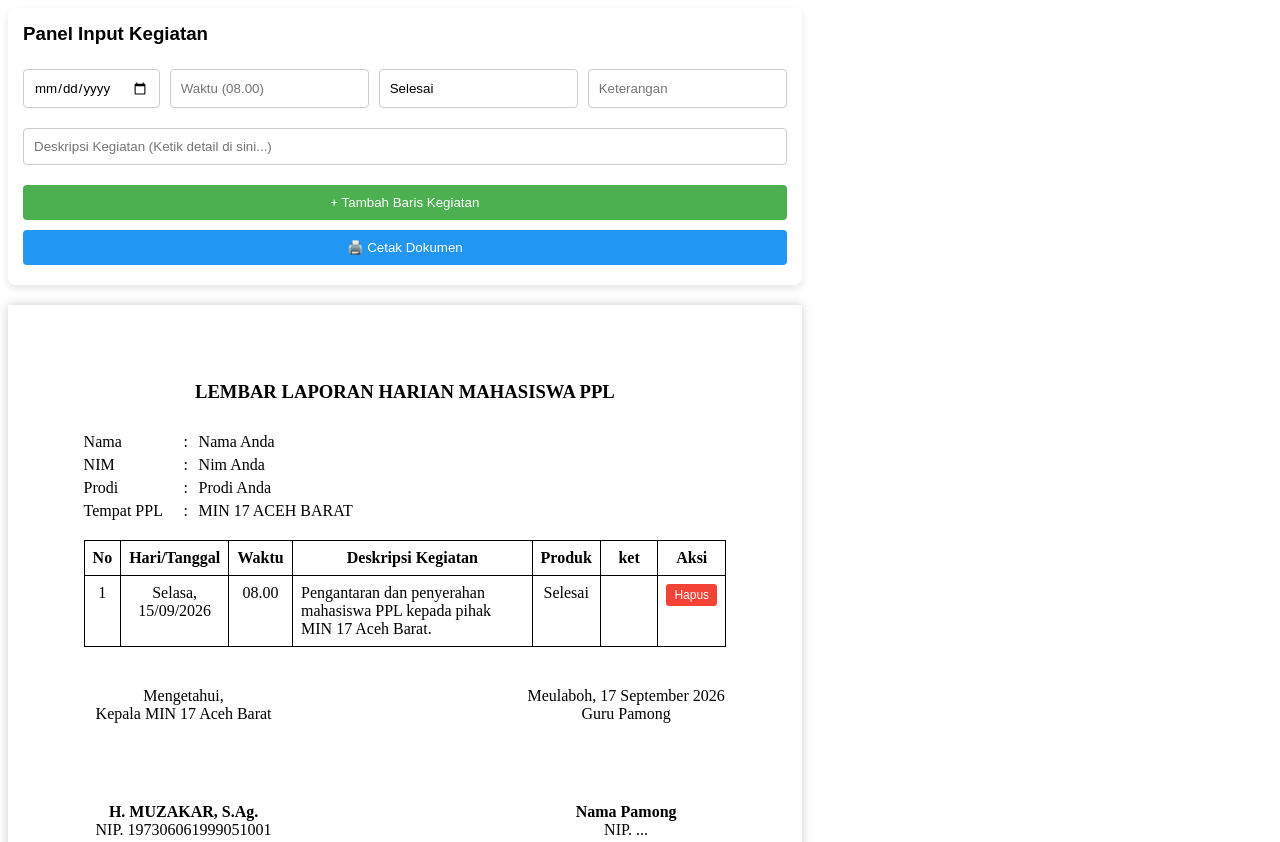
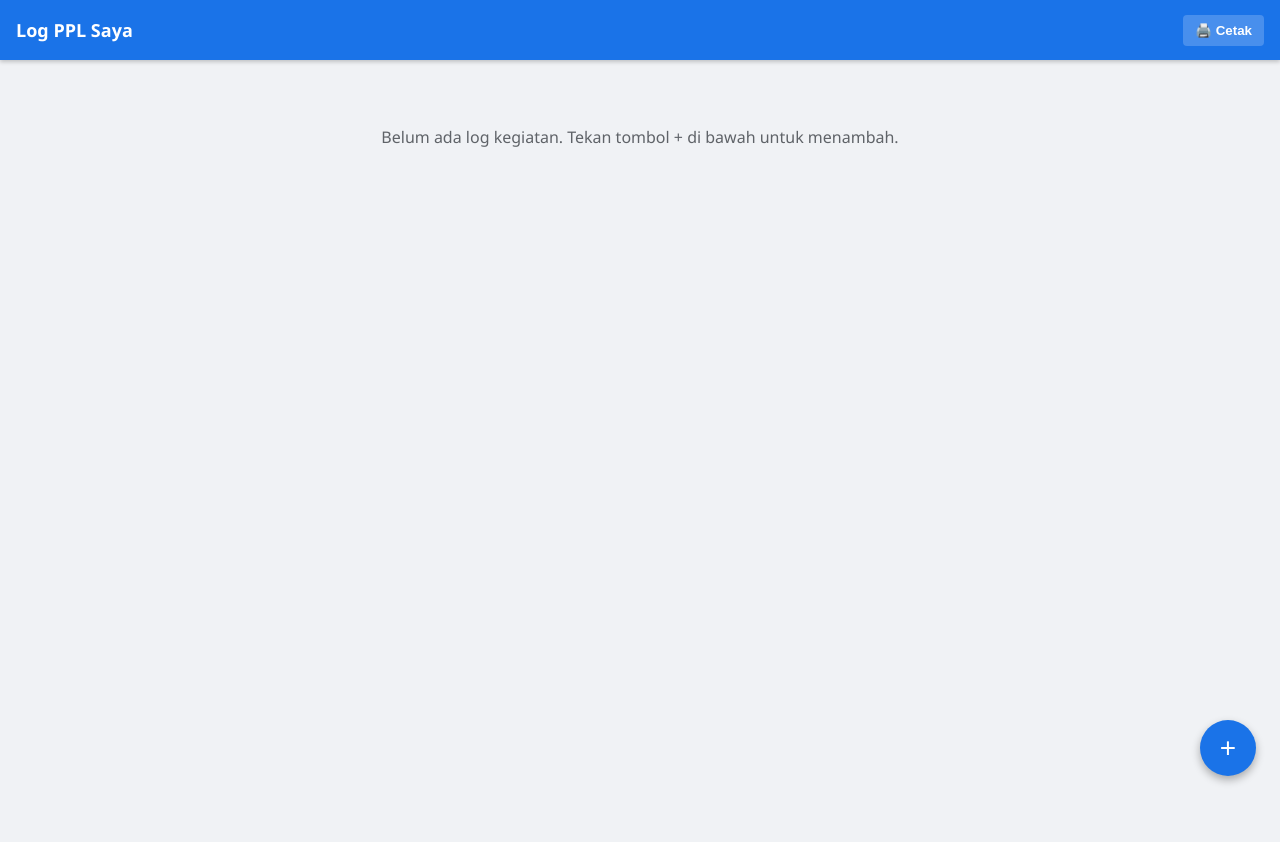
Before and after one commit to thisneid-prog/Logbook-Harian, a plain HTML site: page index.html in a window 1280 px wide. Shown: the top 842 px of the page. After the commit the page ends 800 px from the top, so only its background shows below. Drawn offline with Linux system fonts and the light colour scheme.

Commit message:
Update index.html

```diff
--- a/index.html
+++ b/index.html
@@ -2,252 +2,260 @@
 <html lang="id">
 <head>
     <meta charset="UTF-8">
-    <meta name="viewport" content="width=device-width, initial-scale=1.0">
-    <title>Laporan Harian PPL</title>
+    <meta name="viewport" content="width=device-width, initial-scale=1.0, maximum-scale=1.0, user-scalable=no">
+    <title>Aplikasi Log PPL</title>
     <style>
-        <!-- Menghubungkan manifest -->
-    <link rel="manifest" href="manifest.json">
-    <!-- Mengatur warna tema untuk bar status di HP Android -->
-    <meta name="theme-color" content="#4CAF50">
-    <link rel="apple-touch-icon" href="https://cdn-icons-png.flaticon.com/512/2965/2965306.png">
-        /* Pengaturan Dasar Halaman */
+        /* ========================================= */
+        /* 1. GAYA UNTUK LAYAR HP (APP INTERFACE)    */
+        /* ========================================= */
+        @media screen {
             body {
-            font-family: 'Times New Roman', Times, serif;
-            background-color: #e0e0e0;
+                font-family: 'Segoe UI', Roboto, Helvetica, Arial, sans-serif;
+                background-color: #f0f2f5;
                 margin: 0;
-            padding: 20px 10px;
-            display: flex;
-            flex-direction: column;
-            align-items: center;
+                padding: 0;
+                padding-top: 60px; /* Jarak untuk header yang fixed */
+                padding-bottom: 80px; /* Jarak agar konten tidak tertutup tombol tambah */
             }
 
-        /* Panel Kendali (Form Input) */
-        .kontrol-panel {
+            /* Header Aplikasi / App Bar */
+            .app-header {
+                background-color: #1a73e8;
+                color: white;
+                position: fixed;
+                top: 0;
+                left: 0;
+                right: 0;
+                height: 60px;
+                display: flex;
+                align-items: center;
+                justify-content: space-between;
+                padding: 0 16px;
+                box-shadow: 0 2px 4px rgba(0,0,0,0.2);
+                z-index: 100;
+            }
+            .app-header h1 { font-size: 18px; margin: 0; }
+            .btn-header { background: rgba(255,255,255,0.2); color: white; border: none; padding: 8px 12px; border-radius: 4px; font-weight: bold; cursor: pointer; }
+
+            /* Wadah Daftar Kartu */
+            .list-container { padding: 16px; }
+
+            /* Desain Kartu (Card) */
+            .card {
                 background: white;
-            padding: 15px;
                 border-radius: 8px;
-            margin-bottom: 20px;
-            width: 100%;
-            max-width: 210mm;
-            box-shadow: 0 4px 8px rgba(0,0,0,0.1);
-            font-family: Arial, sans-serif;
-            box-sizing: border-box;
+                padding: 16px;
+                margin-bottom: 12px;
+                box-shadow: 0 1px 3px rgba(0,0,0,0.1);
+                position: relative;
+            }
+            .card-header { display: flex; justify-content: space-between; font-size: 12px; color: #5f6368; margin-bottom: 8px; border-bottom: 1px solid #eee; padding-bottom: 8px;}
+            .card-title { font-size: 14px; color: #202124; margin-bottom: 8px; font-weight: bold; }
+            .card-desc { font-size: 14px; color: #3c4043; line-height: 1.4; margin-bottom: 12px; }
+            .card-footer { display: flex; justify-content: space-between; font-size: 12px; }
+            .badge { background: #e6f4ea; color: #1e8e3e; padding: 2px 8px; border-radius: 12px; }
+
+            /* Tombol Hapus di dalam Kartu */
+            .btn-hapus-card { background-color: #ffebee; color: #d32f2f; border: none; padding: 4px 8px; border-radius: 4px; cursor: pointer; font-weight: bold; }
+
+            /* Tombol Melayang (Floating Action Button / FAB) */
+            .fab {
+                position: fixed;
+                bottom: 24px;
+                right: 24px;
+                background-color: #1a73e8;
+                color: white;
+                width: 56px;
+                height: 56px;
+                border-radius: 28px;
+                display: flex;
+                align-items: center;
+                justify-content: center;
+                font-size: 28px;
+                box-shadow: 0 4px 8px rgba(0,0,0,0.3);
+                cursor: pointer;
+                border: none;
+                z-index: 100;
             }
 
-        .kontrol-panel input {
-            padding: 10px;
-            margin: 5px 0;
-            border: 1px solid #ccc;
-            border-radius: 4px;
-            box-sizing: border-box;
+            /* Jendela Pop-up Modal untuk Form Input */
+            .modal-overlay { display: none; position: fixed; top: 0; left: 0; right: 0; bottom: 0; background: rgba(0,0,0,0.5); z-index: 200; align-items: center; justify-content: center; padding: 16px; }
+            .modal-content { background: white; width: 100%; max-width: 400px; border-radius: 8px; padding: 20px; box-sizing: border-box; }
+            .modal-content h3 { margin-top: 0; margin-bottom: 16px; }
+            .form-group { margin-bottom: 12px; }
+            .form-group label { display: block; font-size: 12px; color: #5f6368; margin-bottom: 4px; }
+            .form-group input, .form-group textarea { width: 100%; padding: 10px; border: 1px solid #ccc; border-radius: 4px; box-sizing: border-box; font-family: inherit; }
+            .form-group textarea { height: 80px; resize: none; }
+
+            .modal-actions { display: flex; justify-content: flex-end; gap: 10px; margin-top: 20px; }
+            .btn-batal { background: transparent; color: #5f6368; border: none; padding: 10px 16px; cursor: pointer; font-weight: bold; }
+            .btn-simpan { background: #1a73e8; color: white; border: none; padding: 10px 16px; border-radius: 4px; cursor: pointer; font-weight: bold; }
+
+            /* Sembunyikan format dokumen saat di layar HP */
+            .print-only { display: none !important; }
         }
 
-        .kontrol-panel button {
-            padding: 10px 15px;
-            margin: 5px 0;
-            background-color: #4CAF50;
-            color: white;
-            border: none;
-            border-radius: 4px;
-            cursor: pointer;
-            width: 100%;
-        }
+        /* ========================================= */
+        /* 2. GAYA UNTUK KERTAS CETAK (DOCUMENT)     */
+        /* ========================================= */
+        @media print {
+            /* Sembunyikan antarmuka aplikasi mobile saat dicetak */
+            .screen-only { display: none !important; }
 
-        .kontrol-panel button.print-btn { background-color: #2196F3; }
-        .kontrol-panel button:hover { opacity: 0.8; }
+            body { font-family: 'Times New Roman', Times, serif; background: white; margin: 0; padding: 0; }
 
-        .input-group {
-            display: flex;
-            flex-wrap: wrap;
-            gap: 10px;
-            margin-bottom: 10px;
-        }
-        .input-group input { width: auto; flex: 1; }
+            .kertas-dokumen { width: 100%; padding: 10mm 20mm; box-sizing: border-box; }
+            .judul { text-align: center; font-weight: bold; font-size: 14pt; margin-bottom: 30px; }
+            .info-header { display: grid; grid-template-columns: 100px 15px auto; row-gap: 5px; margin-bottom: 20px; }
 
-        /* Kertas Dokumen */
-        .kertas-dokumen {
-            background: white;
-            width: 100%;
-            max-width: 210mm;
-            min-height: 297mm;
-            padding: 20mm;
-            box-shadow: 0 0 10px rgba(0,0,0,0.2);
-            box-sizing: border-box;
-        }
-
-        .judul {
-            text-align: center;
-            font-weight: bold;
-            font-size: 14pt;
-            margin-bottom: 30px;
-        }
-
-        .info-header {
-            display: grid;
-            grid-template-columns: 100px 15px auto;
-            row-gap: 5px;
-            margin-bottom: 20px;
-        }
-
-        [contenteditable="true"]:hover {
-            background-color: #ffffcc;
-            cursor: text;
-        }
-
-        /* Tabel Data */
-        .table-responsive {
-            width: 100%;
-            overflow-x: auto;
-            margin-bottom: 40px;
-        }
-
-        table {
-            width: 100%;
-            border-collapse: collapse;
-            min-width: 600px;
-        }
-
-        th, td {
-            border: 1px solid black;
-            padding: 8px;
-            text-align: center;
-            vertical-align: top;
-        }
-
+            table { width: 100%; border-collapse: collapse; margin-bottom: 40px; }
+            th, td { border: 1px solid black; padding: 8px; text-align: center; vertical-align: top; }
             .teks-kiri { text-align: left; }
 
-        .btn-aksi {
-            background-color: #f44336;
-            color: white;
-            border: none;
-            padding: 4px 8px;
-            border-radius: 3px;
-            cursor: pointer;
-            font-size: 12px;
-        }
-
-        /* Tanda Tangan */
-        .tanda-tangan {
-            display: flex;
-            justify-content: space-between;
-            margin-top: 30px;
-            text-align: center;
-        }
+            .tanda-tangan { display: flex; justify-content: space-between; margin-top: 30px; text-align: center; }
             .ttd-box { width: 200px; }
             .ttd-spasi { margin-top: 80px; }
-
-        /* Tampilan Mobile */
-        @media (max-width: 768px) {
-            .kertas-dokumen { padding: 10px; }
-            .info-header { grid-template-columns: 80px 10px auto; font-size: 14px; }
-            .input-group { flex-direction: column; }
-            .input-group input { width: 100%; }
-            .tanda-tangan { flex-direction: column; align-items: center; gap: 50px; }
-        }
-
-        /* Tampilan Cetak */
-        @media print {
-            .no-print { display: none !important; }
-            body { background: white; padding: 0; margin: 0; }
-            .kertas-dokumen {
-                box-shadow: none;
-                width: 210mm;
-                max-width: none;
-                padding: 20mm;
-            }
-            table { min-width: 100%; }
-            .tanda-tangan { flex-direction: row; gap: 0; }
-            [contenteditable="true"]:hover { background-color: transparent; }
         }
     </style>
 </head>
 <body>
 
-    <div class="kontrol-panel no-print">
-        <h3 style="margin-top:0;">Panel Input Kegiatan</h3>
+    <!-- ========================================= -->
+    <!-- BAGIAN 1: ANTARMUKA APLIKASI (LAYAR HP)   -->
+    <!-- ========================================= -->
+    <div class="screen-only">
+        <!-- Header Atas -->
+        <header class="app-header">
+            <h1>Log PPL Saya</h1>
+            <button class="btn-header" onclick="window.print()">🖨️ Cetak</button>
+        </header>
 
-        <div class="input-group">
-            <input type="date" id="in-tanggal" style="font-family: Arial;">
-            <input type="text" id="in-waktu" placeholder="Waktu (08.00)">
-            <input type="text" id="in-produk" placeholder="Produk (Selesai)" value="Selesai">
-            <input type="text" id="in-ket" placeholder="Keterangan">
+        <!-- Daftar Kartu Kegiatan -->
+        <main class="list-container" id="app-list">
+            <!-- Kartu akan dibuat otomatis oleh JavaScript di sini -->
+        </main>
+
+        <!-- Tombol Tambah (+) Melayang -->
+        <button class="fab" onclick="bukaModal()">+</button>
+
+        <!-- Pop-up Form Tambah Data -->
+        <div class="modal-overlay" id="modal-form">
+            <div class="modal-content">
+                <h3>Tambah Kegiatan Baru</h3>
+
+                <div class="form-group">
+                    <label>Tanggal</label>
+                    <input type="date" id="in-tanggal">
                 </div>
-        <input type="text" id="in-deskripsi" placeholder="Deskripsi Kegiatan (Ketik detail di sini...)" style="width: 100%; margin-bottom: 15px; box-sizing: border-box; padding: 10px;">
-
-        <button onclick="tambahKegiatan()">+ Tambah Baris Kegiatan</button>
-        <button onclick="window.print()" class="print-btn">🖨️ Cetak Dokumen</button>
+                <div class="form-group">
+                    <label>Waktu (Contoh: 08.00)</label>
+                    <input type="text" id="in-waktu">
+                </div>
+                <div class="form-group">
+                    <label>Deskripsi Kegiatan</label>
+                    <textarea id="in-deskripsi" placeholder="Ketik apa yang Anda lakukan hari ini..."></textarea>
+                </div>
+                <div style="display: flex; gap: 10px;">
+                    <div class="form-group" style="flex: 1;">
+                        <label>Produk</label>
+                        <input type="text" id="in-produk" value="Selesai">
+                    </div>
+                    <div class="form-group" style="flex: 1;">
+                        <label>Keterangan</label>
+                        <input type="text" id="in-ket" placeholder="-">
+                    </div>
                 </div>
 
-    <div class="kertas-dokumen">
+                <div class="modal-actions">
+                    <button class="btn-batal" onclick="tutupModal()">Batal</button>
+                    <button class="btn-simpan" onclick="tambahKegiatan()">Simpan Data</button>
+                </div>
+            </div>
+        </div>
+    </div>
+
+    <!-- ========================================= -->
+    <!-- BAGIAN 2: ANTARMUKA DOKUMEN (CETAK A4)    -->
+    <!-- ========================================= -->
+    <div class="print-only kertas-dokumen">
         <div class="judul">LEMBAR LAPORAN HARIAN MAHASISWA PPL</div>
 
-        <!-- Perhatikan: Jika ingin data NAMA dan NIM juga tersimpan, beri tahu saya. Saat ini yang tersimpan otomatis adalah tabel kegiatannya -->
         <div class="info-header">
-            <div>Nama</div><div>:</div><div contenteditable="true" id="hdr-nama">Nama Anda</div>
-            <div>NIM</div><div>:</div><div contenteditable="true" id="hdr-nim">Nim Anda</div>
-            <div>Prodi</div><div>:</div><div contenteditable="true" id="hdr-prodi">Prodi Anda</div>
-            <div>Tempat PPL</div><div>:</div><div contenteditable="true" id="hdr-tempat">MIN 17 ACEH BARAT</div>
+            <div>Nama</div><div>:</div><div contenteditable="true">Nama Anda</div>
+            <div>NIM</div><div>:</div><div contenteditable="true">Nim Anda</div>
+            <div>Prodi</div><div>:</div><div contenteditable="true">Prodi Anda</div>
+            <div>Tempat PPL</div><div>:</div><div contenteditable="true">MIN 17 ACEH BARAT</div>
         </div>
 
-        <div class="table-responsive">
         <table>
             <thead>
                 <tr>
                     <th style="width: 5%;">No</th>
                     <th style="width: 15%;">Hari/Tanggal</th>
                     <th style="width: 10%;">Waktu</th>
-                        <th style="width: 45%;">Deskripsi Kegiatan</th>
+                    <th style="width: 50%;">Deskripsi Kegiatan</th>
                     <th style="width: 10%;">Produk</th>
                     <th style="width: 10%;">ket</th>
-                        <th class="no-print" style="width: 5%;">Aksi</th>
                 </tr>
             </thead>
-                <tbody id="tabel-body">
+            <tbody id="print-tabel-body">
+                <!-- Baris tabel akan dibuat otomatis oleh JavaScript di sini -->
             </tbody>
         </table>
-        </div>
 
         <div class="tanda-tangan">
             <div class="ttd-box">
-                <div contenteditable="true">
-                    Mengetahui,<br>
-                    Kepala MIN 17 Aceh Barat
-                </div>
-                <div class="ttd-spasi contenteditable-true" contenteditable="true">
-                    <b>H. MUZAKAR, S.Ag.</b><br>
-                    NIP. 197306061999051001
-                </div>
+                <div contenteditable="true">Mengetahui,<br>Kepala MIN 17 Aceh Barat</div>
+                <div class="ttd-spasi contenteditable-true" contenteditable="true"><b>H. MUZAKAR, S.Ag.</b><br>NIP. 197306061999051001</div>
             </div>
             <div class="ttd-box">
-                <div contenteditable="true">
-                    Meulaboh, <span contenteditable="true">17 September 2026</span><br>
-                    Guru Pamong
-                </div>
-                <div class="ttd-spasi contenteditable-true" contenteditable="true">
-                    <b>Nama Pamong</b><br>
-                    NIP. ...
-                </div>
+                <div contenteditable="true">Meulaboh, <span contenteditable="true">17 September 2026</span><br>Guru Pamong</div>
+                <div class="ttd-spasi contenteditable-true" contenteditable="true"><b>Pamong Anda</b><br>NIP. </div>
             </div>
         </div>
     </div>
 
+    <!-- ========================================= -->
+    <!-- JAVASCRIPT: LOGIKA APLIKASI               -->
+    <!-- ========================================= -->
     <script>
-        // LANGKAH 1: Saat aplikasi dibuka, cek apakah ada data tersimpan di Local Storage.
-        // Jika ada, gunakan data itu. Jika tidak ada (baru pertama buka), gunakan array kosong [].
+        // 1. Ambil memori (Local Storage)
         let dataKegiatan = JSON.parse(localStorage.getItem('dataLogPPL')) || [];
 
-        // LANGKAH 2: Fungsi khusus untuk menyimpan ke Local Storage
-        function simpanKeLocalStorage() {
-            // Kita mengubah array 'dataKegiatan' menjadi format teks (String) lalu menyimpannya dengan nama kunci 'dataLogPPL'
-            localStorage.setItem('dataLogPPL', JSON.stringify(dataKegiatan));
+        // 2. Fungsi Utama untuk merender ulang Layar dan Kertas Cetak
+        function renderSeluruhTampilan() {
+            const listCard = document.getElementById('app-list');
+            const listTable = document.getElementById('print-tabel-body');
+
+            listCard.innerHTML = ''; // Kosongkan tampilan layar
+            listTable.innerHTML = ''; // Kosongkan tampilan tabel cetak
+
+            if(dataKegiatan.length === 0) {
+                listCard.innerHTML = '<p style="text-align:center; color:#5f6368; margin-top:50px;">Belum ada log kegiatan. Tekan tombol + di bawah untuk menambah.</p>';
             }
 
-        // Fungsi menampilkan tabel ke layar
-        function perbaruiTabel() {
-            const tbody = document.getElementById('tabel-body');
-            tbody.innerHTML = '';
+            dataKegiatan.forEach((item, index) => {
+                // A. Buat tampilan KARTU (Untuk Layar HP)
+                const card = document.createElement('div');
+                card.className = 'card';
+                card.innerHTML = `
+                    <div class="card-header">
+                        <span>🗓️ ${item.tanggal}</span>
+                        <span>⏰ ${item.waktu}</span>
+                    </div>
+                    <div class="card-title">Kegiatan #${index + 1}</div>
+                    <div class="card-desc">${item.deskripsi}</div>
+                    <div class="card-footer">
+                        <div>
+                            <span class="badge">Produk: ${item.produk || '-'}</span>
+                            <span class="badge" style="background:#f1f3f4; color:#3c4043;">Ket: ${item.ket || '-'}</span>
+                        </div>
+                        <button class="btn-hapus-card" onclick="hapusData(${index})">Hapus</button>
+                    </div>
+                `;
+                listCard.appendChild(card);
 
-            dataKegiatan.forEach((item, index) => {
+                // B. Buat tampilan TABEL (Untuk dicetak)
                 const tr = document.createElement('tr');
                 tr.innerHTML = `
                     <td>${index + 1}</td>
@@ -256,15 +264,12 @@
                     <td class="teks-kiri">${item.deskripsi}</td>
                     <td>${item.produk}</td>
                     <td>${item.ket}</td>
-                    <td class="no-print">
-                        <button class="btn-aksi" onclick="hapusBaris(${index})">Hapus</button>
-                    </td>
                 `;
-                tbody.appendChild(tr);
+                listTable.appendChild(tr);
             });
         }
 
-        // Fungsi menambah data
+        // 3. Fungsi Menambah Data
         function tambahKegiatan() {
             const rawTanggal = document.getElementById('in-tanggal').value;
             const waktu = document.getElementById('in-waktu').value;
@@ -281,67 +286,46 @@
             if (rawTanggal) {
                 const bagian = rawTanggal.split('-');
                 const tanggalFormat = `${bagian[2]}/${bagian[1]}/${bagian[0]}`;
-
                 const dateObj = new Date(rawTanggal);
                 const daftarHari = ['Minggu', 'Senin', 'Selasa', 'Rabu', 'Kamis', 'Jumat', 'Sabtu'];
                 const namaHari = daftarHari[dateObj.getDay()];
-
                 tanggalLengkap = `${namaHari}, ${tanggalFormat}`;
             }
 
+            // Simpan ke memori
             dataKegiatan.push({
-                tanggal: tanggalLengkap,
-                waktu: waktu,
-                deskripsi: deskripsi,
-                produk: produk,
-                ket: ket
+                tanggal: tanggalLengkap, waktu: waktu, deskripsi: deskripsi, produk: produk, ket: ket
             });
+            localStorage.setItem('dataLogPPL', JSON.stringify(dataKegiatan));
 
+            // Kosongkan form input
             document.getElementById('in-deskripsi').value = '';
             document.getElementById('in-ket').value = '';
 
-            // Panggil fungsi simpan setiap kali ada data baru yang masuk
-            simpanKeLocalStorage();
-            perbaruiTabel();
+            tutupModal();
+            renderSeluruhTampilan();
         }
 
-        // Fungsi menghapus data
-        function hapusBaris(index) {
-            // Meminta konfirmasi sebelum menghapus agar tidak terhapus tidak sengaja
-            if (confirm("Apakah Anda yakin ingin menghapus kegiatan ini?")) {
+        // 4. Fungsi Menghapus Data
+        function hapusData(index) {
+            if (confirm("Yakin ingin menghapus kegiatan ini?")) {
                 dataKegiatan.splice(index, 1);
-
-                // Panggil fungsi simpan agar memori ikut terhapus
-                simpanKeLocalStorage();
-                perbaruiTabel();
+                localStorage.setItem('dataLogPPL', JSON.stringify(dataKegiatan));
+                renderSeluruhTampilan();
             }
         }
 
-        // LANGKAH 3: Memberikan data contoh HANYA jika data kosong (baru pertama kali buka)
-        if (dataKegiatan.length === 0) {
-            dataKegiatan.push({
-                tanggal: 'Selasa, 15/09/2026',
-                waktu: '08.00',
-                deskripsi: 'Pengantaran dan penyerahan mahasiswa PPL kepada pihak MIN 17 Aceh Barat.',
-                produk: 'Selesai',
-                ket: ''
-            });
-            simpanKeLocalStorage(); // Simpan contoh ini ke memori
+        // 5. Fungsi untuk Mengendalikan Pop-up Form
+        function bukaModal() {
+            document.getElementById('modal-form').style.display = 'flex';
         }
 
-        // Jalankan fungsi tampilkan tabel saat halaman pertama selesai dimuat
-        perbaruiTabel();
-        // Mendaftarkan Service Worker
-        if ('serviceWorker' in navigator) {
-            window.addEventListener('load', () => {
-                navigator.serviceWorker.register('./sw.js')
-                .then(registration => {
-                    console.log('ServiceWorker sukses didaftarkan dengan scope: ', registration.scope);
-                }, err => {
-                    console.log('Pendaftaran ServiceWorker gagal: ', err);
-                });
-            });
+        function tutupModal() {
+            document.getElementById('modal-form').style.display = 'none';
         }
+
+        // Jalankan saat pertama dibuka
+        renderSeluruhTampilan();
 
     </script>
 </body>
```
Lines whose indentation alone changed are shown as unchanged.
